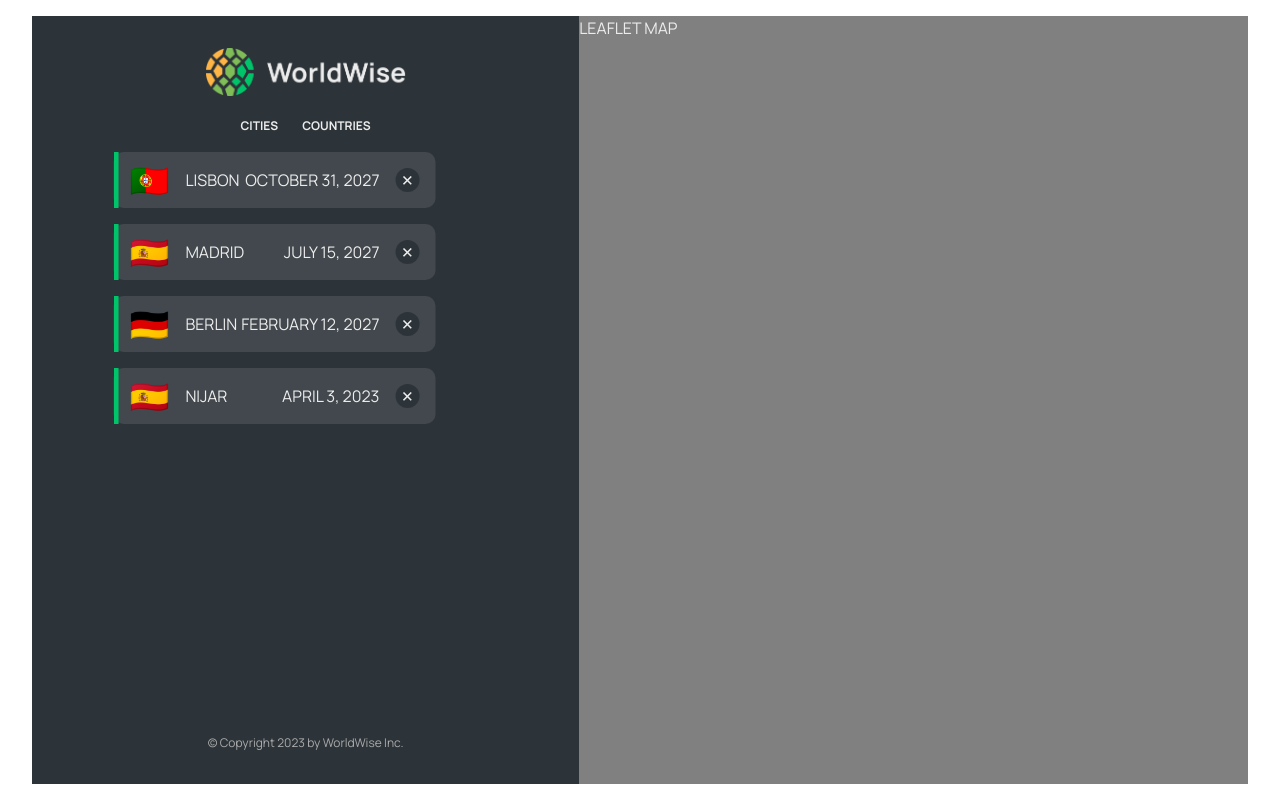
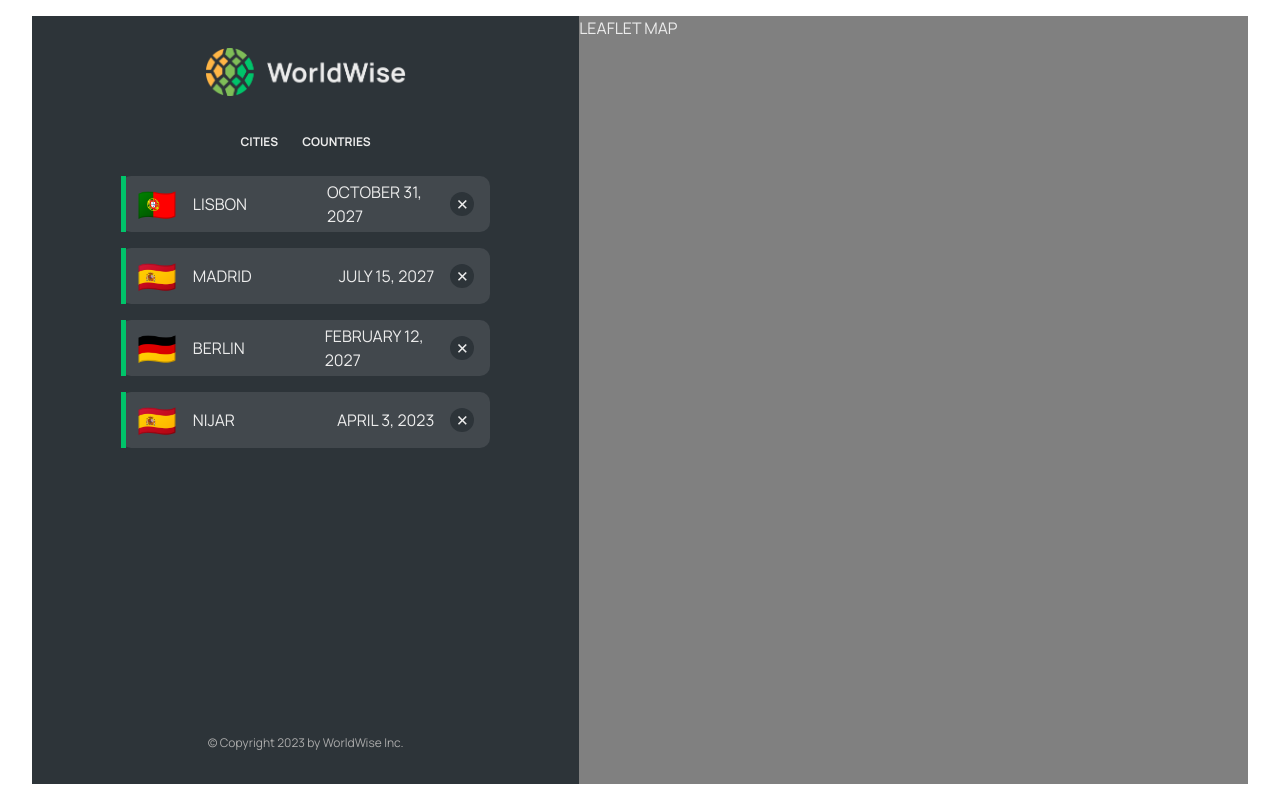
Before and after one commit to DanielArzani/world-wise, a React (Vite) app: page /app in a window 1280 px wide. Built offline with nearby package versions, Linux system fonts and the light colour scheme; data requests are answered from the project's data file.

Commit message:
fix layout issues in sidebar

```diff
--- a/src/components/CityInfo/CityInfo.tsx
+++ b/src/components/CityInfo/CityInfo.tsx
@@ -1,7 +1,6 @@
 import React from 'react';
 import { CityType } from '../../types/City';
 import styled from 'styled-components';
-import { Link } from 'react-router-dom';
 import formatDate from '../../utils/formateDate';
 
 type CityInfoProps = {
--- a/src/components/Sidebar/Sidebar.tsx
+++ b/src/components/Sidebar/Sidebar.tsx
@@ -4,7 +4,6 @@ import styled from 'styled-components';
 import logo from '../../assets/logo.png';
 import { Link, Outlet } from 'react-router-dom';
 import SidebarNavigation from '../SidebarNavigation';
-// import VisitedCities from '../VisitedCities';
 import { CityType } from '../../types/City';
 
 // TODO: Change this
@@ -25,10 +24,11 @@ function Sidebar({ cityData }: SideBarProps) {
         </Link>
       </ImageWrapper>
 
-      <SidebarNavigation />
+      <LocationWrapper>
+        <SidebarNavigation />
 
-      {/* <VisitedCities cityData={cityData} /> */}
-      <Outlet />
+        <Outlet />
+      </LocationWrapper>
 
       <Footer>
         <p>© Copyright {new Date().getFullYear()} by WorldWise Inc.</p>
@@ -41,10 +41,9 @@ export default Sidebar;
 
 const Wrapper = styled.div`
   display: grid;
-  grid-template-columns: 1fr 10fr 1fr;
-  grid-template-rows: repeat(3, max-content) 1fr;
-  align-items: center;
-  gap: 1rem;
+  grid-template-columns: 10% 90% 10%;
+  grid-template-rows: max-content max-content 1fr;
+  justify-content: center;
 
   min-height: 100%;
 
@@ -52,26 +51,25 @@ const Wrapper = styled.div`
   & > :nth-child(1) {
     grid-column: 2/3;
     grid-row: 1/2;
+
+    margin-bottom: 2rem;
   }
 
-  /* sidebar nav */
+  /* sidebar nav and visited cities/countries */
   & > :nth-child(2) {
     grid-column: 2/3;
     grid-row: 2/3;
-  }
 
-  /* visited cities */
-  & > :nth-child(3) {
-    /* grid-column: 2/-1; */
-    grid-column: 2/3;
-
-    grid-row: 3/4;
+    /* visited cities/countries */
+    & > :nth-child(2) {
+      align-self: center;
+    }
   }
 
   /* footer */
-  & > :nth-child(4) {
+  & > :nth-child(3) {
     grid-column: 2/3;
-    grid-row: 4/5;
+    grid-row: 3/4;
   }
 `;
 
@@ -80,6 +78,12 @@ const ImageWrapper = styled.div`
   justify-content: center;
 
   margin-top: 2rem;
+`;
+
+const LocationWrapper = styled.div`
+  display: flex;
+  flex-direction: column;
+  gap: 1.5rem;
 `;
 
 const Footer = styled.footer`
--- a/src/components/VisitedCities/VisitedCities.tsx
+++ b/src/components/VisitedCities/VisitedCities.tsx
@@ -36,7 +36,7 @@ function VisitedCities({ cityData, isLoading }: VisitedCitiesProps) {
               key={data.id}
               dateVisited={data.date}
               flag={data.emoji}
-              endpoint={`/app/cities/${data.id}`}
+              endpoint={`${data.id}`}
               cityName={data.cityName}
             />
           ))}
@@ -73,7 +73,6 @@ const Ul = styled.ul`
   justify-content: center;
 
   max-width: 75%;
-  transform: translateX(7%);
 `;
 
 type CityListItemProps = {
@@ -131,6 +130,7 @@ const Li = styled.li`
     display: flex;
     justify-content: space-between;
     align-items: center;
+    gap: 5rem;
 
     box-shadow: inset 5px 0 0 0 var(--color-brand--2);
     padding: 0.25rem 1rem;
--- a/src/components/VisitedCountries/VisitedCountries.tsx
+++ b/src/components/VisitedCountries/VisitedCountries.tsx
@@ -107,7 +107,9 @@ const Li = styled.li`
 
   display: flex;
   align-items: center;
+  flex-basis: 33.33333%;
   flex-direction: column;
+  flex-grow: 1;
   gap: 0.2rem;
 
   background-color: var(--color-dark--2);
@@ -116,4 +118,5 @@ const Li = styled.li`
   font-size: 1.0625rem;
   font-weight: 600;
   padding: 1rem 2rem;
+  max-width: 45%;
 `;
--- a/src/components/app/App.tsx
+++ b/src/components/app/App.tsx
@@ -15,9 +15,22 @@ import CityInfo from '../CityInfo';
 const BASE_URL = 'http://localhost:3000';
 
 function App() {
-  // TODO: Remove this fetch
+  // TODO: Remove this fetch` and the temp data
   const [cityData, setCityData] = useState<CityType[]>([]);
   const [isLoading, setIsLoading] = useState<boolean>(false);
+
+  const tempData = {
+    cityName: 'Lisbon',
+    emoji: '🇵🇹',
+    date: '2027-10-31T15:59:59.138Z',
+    notes: 'My favorite city so far!',
+    country: 'Portugal',
+    id: 241512351423,
+    position: {
+      lat: 251,
+      lng: 213,
+    },
+  };
 
   useEffect(() => {
     (async () => {
@@ -55,7 +68,12 @@ function App() {
                 <VisitedCities cityData={cityData} isLoading={isLoading} />
               }
             />
-            {cityData.map((data) => {
+            <Route
+              path='cities:id'
+              element={<CityInfo oneCityData={tempData} />}
+            />
+            {/* //! data.id shouldn't actually be available here in app.tsx anyway */}
+            {/* {cityData.map((data) => {
               return (
                 <Route
                   key={data.id}
@@ -63,7 +81,7 @@ function App() {
                   element={<CityInfo oneCityData={data} />}
                 />
               );
-            })}
+            })} */}
 
             <Route
               path='countries'
--- a/src/pages/ApplicationPage/ApplicationPage.tsx
+++ b/src/pages/ApplicationPage/ApplicationPage.tsx
@@ -19,9 +19,7 @@ function ApplicationPage() {
 
   return (
     <Wrapper className='with-sidebar'>
-      <div>
-        <Sidebar />
-      </div>
+      <Sidebar />
 
       <div style={{ backgroundColor: 'gray' }}>LEAFLET MAP</div>
     </Wrapper>
```
